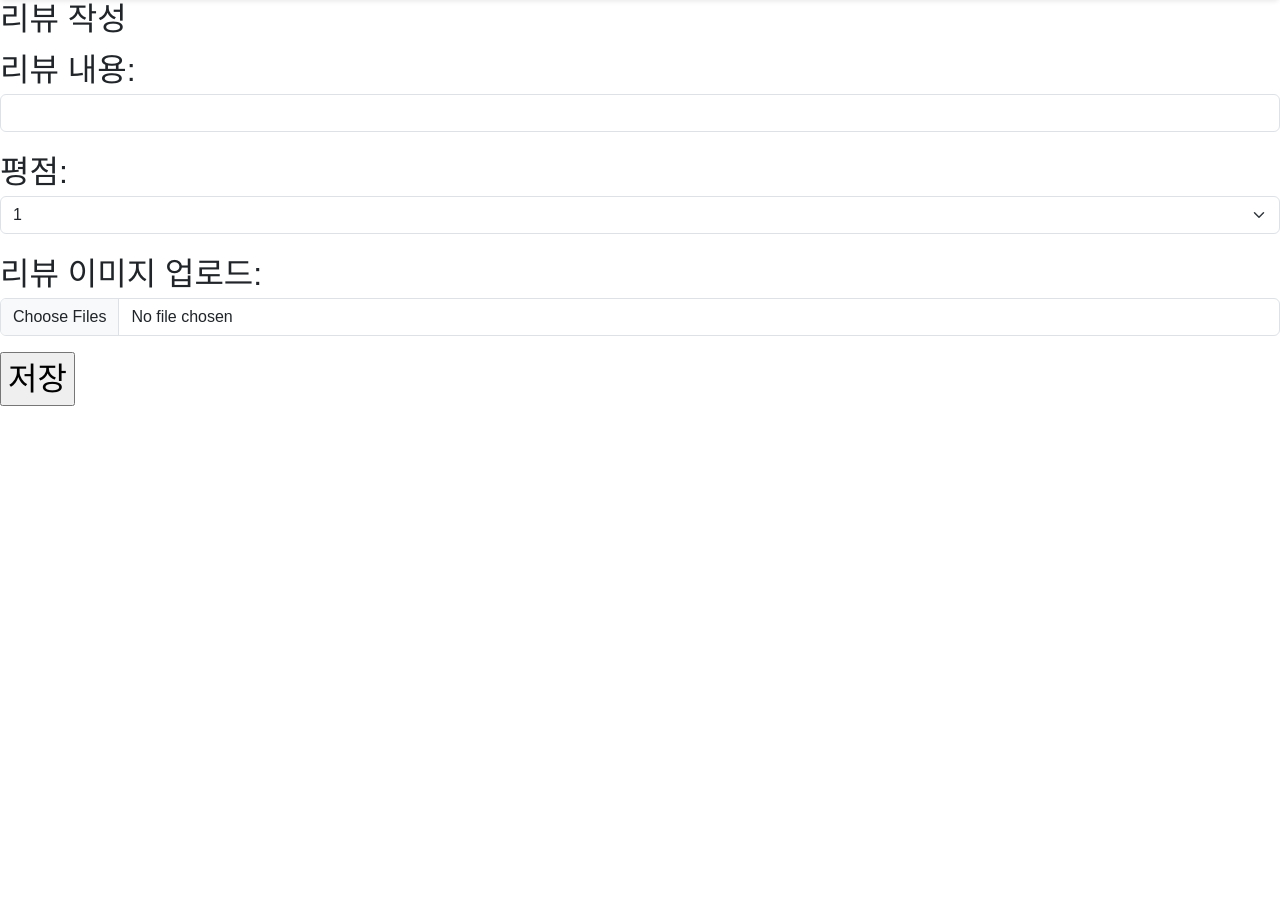
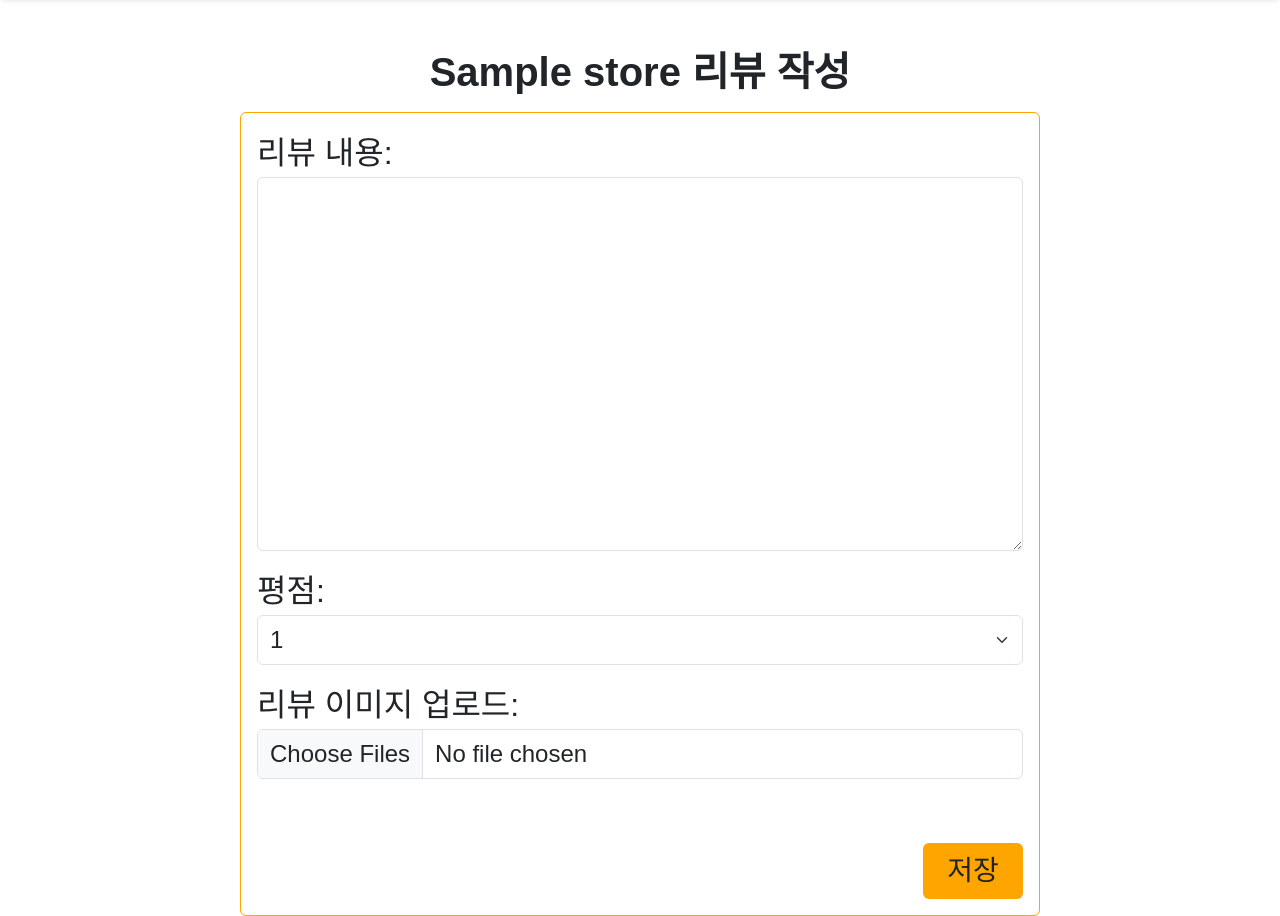
Before and after one commit to hyoung0/pjt-mango, a Django app: page /reviews/1/create/ in a window 1280 px wide. Shown: the part 80-996 px from the top of the page. Before the commit the page ends 486 px from the top, so only its background shows below. Run offline with Django 3.2, Linux system fonts and the light colour scheme; a user stored in the database is signed in; tables that the repository leaves empty hold one stand-in row (values such as "Sample post"); parts of the project's set-up code (start-up, migrations or seed data) failed here and were passed over; some web fonts are replaced.

Commit message:
Add css to reviews create, update templates

```diff
--- a/reviews/forms.py
+++ b/reviews/forms.py
@@ -5,7 +5,7 @@ from .models import Review, ReviewImage
 class ReviewForm(forms.ModelForm):
     content = forms.CharField(
         label='리뷰 내용',
-        widget=forms.TextInput(
+        widget=forms.Textarea(
             attrs={
                 'class': 'form-control',
             }
--- a/reviews/templates/reviews/create.html
+++ b/reviews/templates/reviews/create.html
@@ -1,15 +1,19 @@
 {% extends 'base.html' %}
 
-{% block title %}25 & 27: 리뷰 작성{% endblock title %}
+{% block title %} 리뷰 작성{% endblock title %}
 
 {% block content %}
-<div>
-  <h2>리뷰 작성</h2>
-  <form action="{% url 'reviews:create' store_pk %}" method="POST" enctype="multipart/form-data">
-    {% csrf_token %}
-    {{ review_form.as_p }}
-    {{ review_image_form.as_p }}
-    <input type="submit" value="저장">
-  </form>
+<h1 class="mt-5 mb-3 text-center fw-bold">{{ store }} 리뷰 작성</h1>
+<div class="card mx-auto" style="width: 50rem; border-color: orange;">
+  <div class="card-body">
+    <form action="{% url 'reviews:create' store.pk %}" method="POST" class="reviews-input" enctype="multipart/form-data">
+      {% csrf_token %}
+      {{ review_form.as_p }}
+      {{ review_image_form.as_p }}
+      <div class="text-end">
+        <input type="submit" class="mt-5 btn fs-3" style="background-color: orange; width: 100px;" value="저장">
+      </div>
+    </form>
+  </div>
 </div>
 {% endblock content %}
--- a/reviews/views.py
+++ b/reviews/views.py
@@ -7,6 +7,7 @@ from django.contrib.auth.decorators import login_required
 
 @login_required
 def create(request, store_pk):
+    store = Store.objects.get(pk=store_pk)
     if request.method == 'POST':
         review_form = ReviewForm(request.POST)
         review_image_form = ReviewImageForm(request.POST, request.FILES)
@@ -27,7 +28,7 @@ def create(request, store_pk):
     context = {
         'review_form': review_form,
         'review_image_form': review_image_form,
-        'store_pk': store_pk,
+        'store': store,
     }
     return render(request, 'reviews/create.html', context)
 
@@ -37,14 +38,17 @@ def update(request, review_pk):
     review = Review.objects.get(pk=review_pk)
     if request.user == review.user:
         if request.method == 'POST':
-            form = ReviewForm(request.POST, request.FILES, instance=review)
-            if form.is_valid():
-                form.save()
+            review_form = ReviewForm(request.POST, instance=review)
+            review_image_form = ReviewImageForm(request.POST, request.FILES, instance=review)
+            if review_form.is_valid() and review_image_form.is_valid():
+                review_form.save()
                 return redirect('stores:detail', review.store.pk)
         else:
-            form = ReviewForm(instance=review)
+            review_form = ReviewForm(instance=review)
+            review_image_form = ReviewImageForm(instance=review)
         context = {
-            'form': form,
+            'review_form': review_form,
+            'review_image_form': review_image_form,
             'review': review,
         }
         return render(request, 'reviews/update.html', context)
--- a/static/css/style.css
+++ b/static/css/style.css
@@ -3,6 +3,16 @@
 }
 
 .stores-create-input>p>input {
+  font-size: 1.5rem;
+  padding: 0 0.5rem;
+}
+
+.stores-create-input>p>textarea {
+  font-size: 1.5rem;
+  padding: 0 0.5rem;
+}
+
+.stores-create-input>p>select {
   font-size: 1.5rem;
   padding: 0 0.5rem;
 }
@@ -37,3 +47,16 @@
   width: 15rem;
   height: 15rem;
 }
+
+/* reviews */
+.reviews-input > p > input {
+  font-size: 1.5rem;
+}
+
+.reviews-input > p > textarea {
+  font-size: 1.5rem;
+}
+
+.reviews-input > p > select {
+  font-size: 1.5rem;
+}
```
Also changed, not shown: reviews/templates/reviews/update.html (+12 -7 lines).
